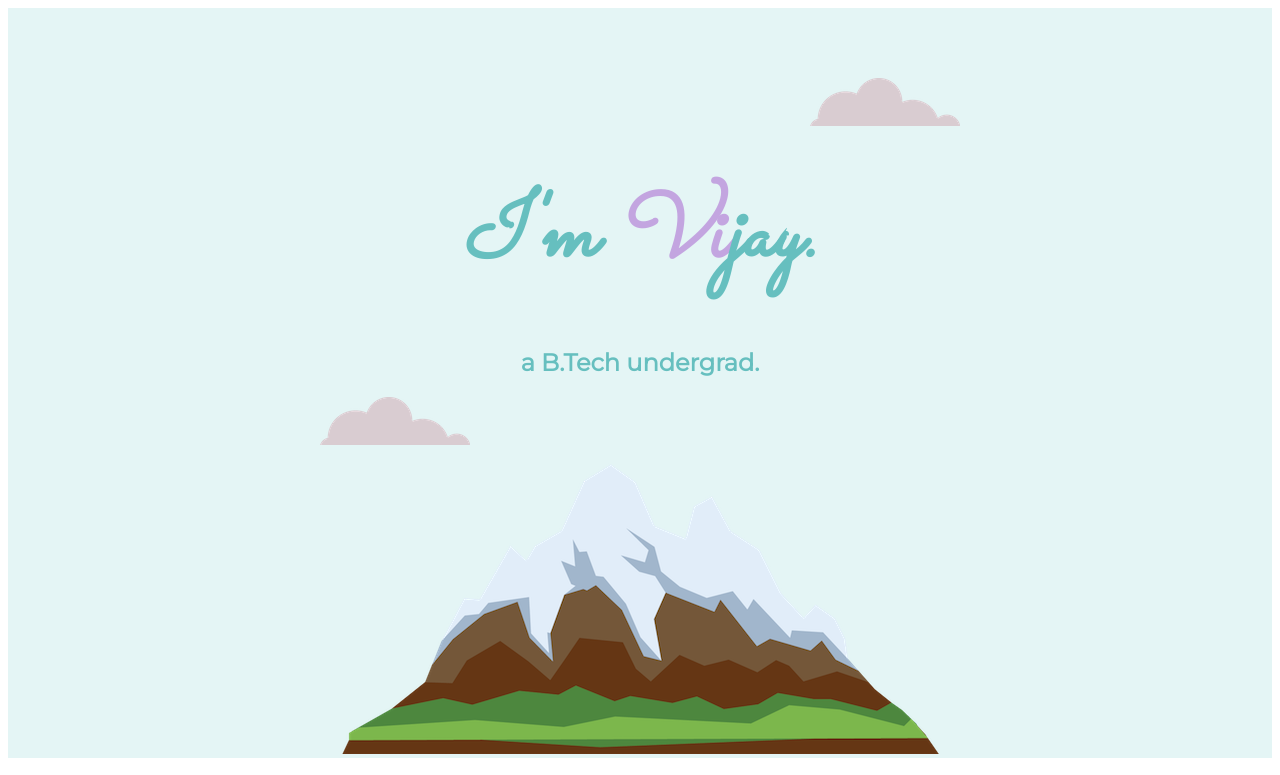
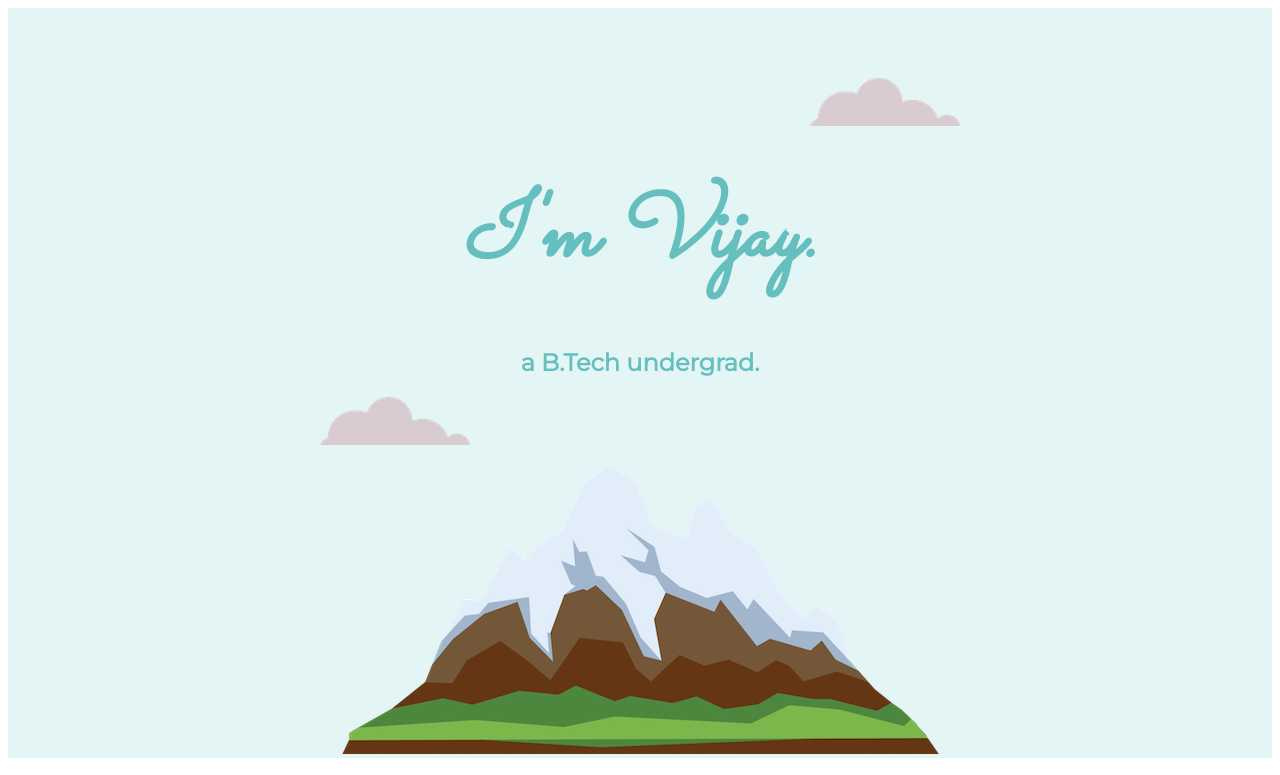
Before and after one commit to vizzy1o1/vijayCSS.github.io, a plain HTML site: page index.html in a window 1280 px wide. Shown: the top 775 px of the page. Drawn offline with Linux system fonts and the light colour scheme.

Commit message:
Add files via upload

```diff
--- a/css/styles.css
+++ b/css/styles.css
@@ -22,7 +22,7 @@ body{
   font-family: 'Merriweather', serif;
 }
 span{
-  color: rgb(195, 165, 224);
+  color: #66bfbf;
 }
 .bottomcloud {
   position:absolute;
```
